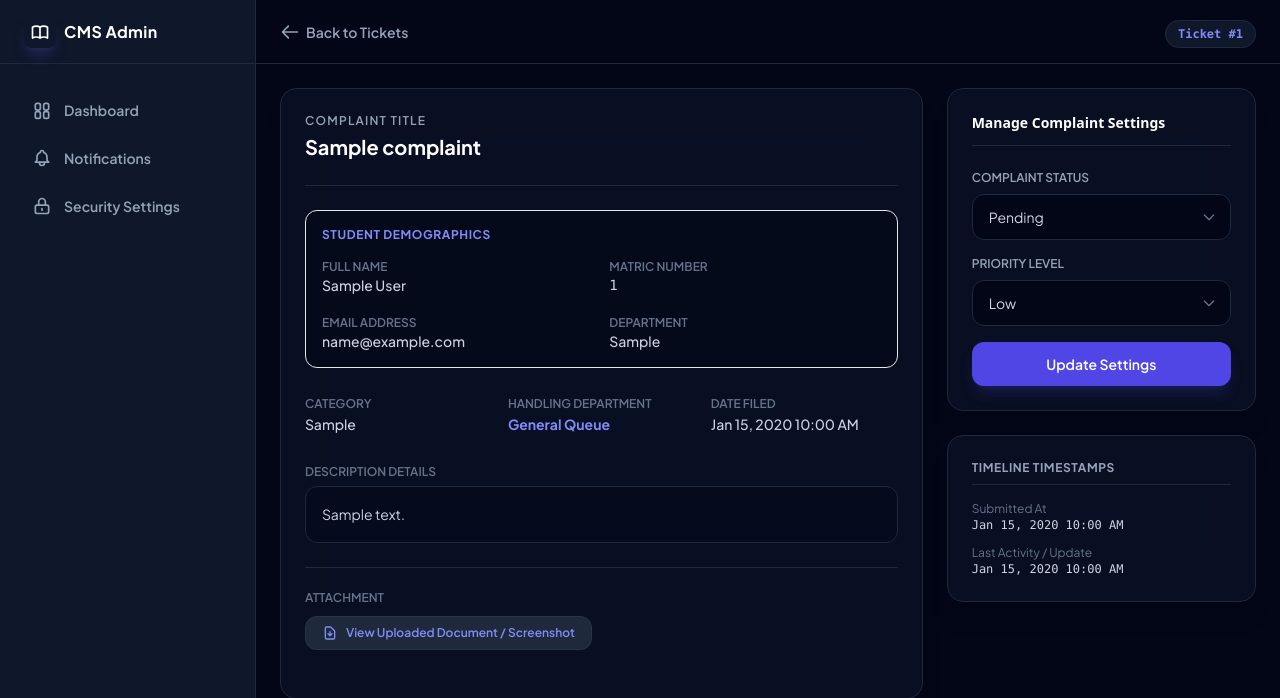
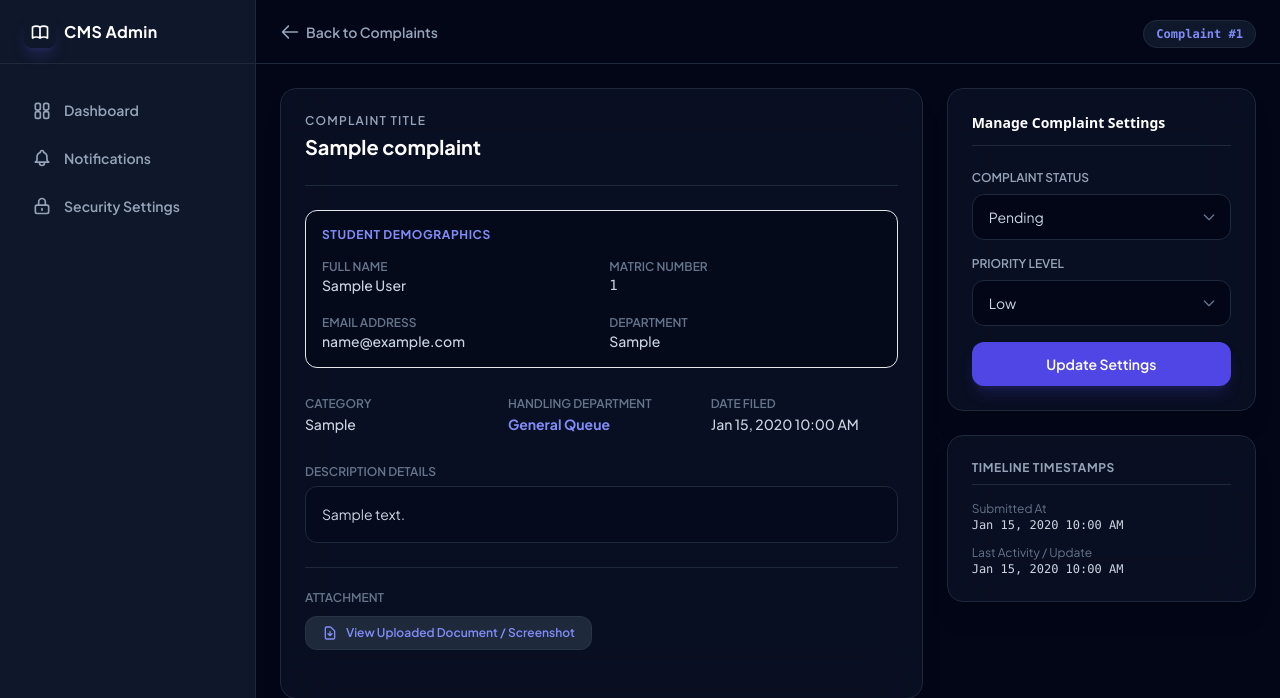
Before and after one commit to MarvelousAnthony/student-complaint-management-system, a PHP site: page /view_complaint_admin.php?id=1 in a window 1280 px wide. Shown: the top 698 px of the page. Run offline with PHP 8.4, Linux system fonts and the light colour scheme; the visitor is signed in with stand-in values (Sample User, id 1); tables that the repository leaves empty hold one stand-in row (values such as "Sample post"); some libraries are stand-ins or nearby versions.

Commit message:
fix: resolve binding argument mismatch error in process_complaint.php and clean up lingering ticket terminology references

```diff
--- a/admin_dashboard.php
+++ b/admin_dashboard.php
@@ -105,7 +105,7 @@ $where_clauses = [];
 $params = [];
 $types = "";
 
-// If the logged-in user is a regular admin (not super_admin), restrict to their department or unassigned tickets
+// If the logged-in user is a regular admin (not super_admin), restrict to their department or unassigned complaints
 if ($admin_role === 'admin') {
     // Get the logged in admin's department
     $admin_dept = $_SESSION['department'] ?? '';
--- a/process_complaint.php
+++ b/process_complaint.php
@@ -156,7 +156,7 @@ try {
         VALUES (?, ?, ?, ?, ?, 'pending', ?, ?)
     ";
     $stmt = mysqli_prepare($conn, $insert_query);
-    mysqli_stmt_bind_param($stmt, "isssssss", $student_id, $title, $description, $category, $priority, $attachment_path, $assigned_dept);
+    mysqli_stmt_bind_param($stmt, "issssss", $student_id, $title, $description, $category, $priority, $attachment_path, $assigned_dept);
     mysqli_stmt_execute($stmt);
 
     // Retrieve the ID of the new complaint
@@ -184,7 +184,7 @@ try {
     // Commit Transaction
     mysqli_commit($conn);
 
-    $_SESSION['success'] = "Complaint ticket #{$complaint_id} has been successfully submitted and routed to administrators.";
+    $_SESSION['success'] = "Complaint #{$complaint_id} has been successfully submitted and routed to administrators.";
     header("Location: student_dashboard.php");
     exit();
 
--- a/submit_complaint.php
+++ b/submit_complaint.php
@@ -299,7 +299,7 @@ unset($_SESSION['error']);
                             </a>
                             <button type="submit"
                                 class="px-6 py-3 bg-indigo-600 hover:bg-indigo-500 text-white rounded-xl shadow-lg shadow-indigo-600/20 text-sm font-semibold transition-all active:scale-[0.98]">
-                                Submit Ticket
+                                Submit Complaint
                             </button>
                         </div>
                     </form>
--- a/view_complaint_admin.php
+++ b/view_complaint_admin.php
@@ -73,12 +73,12 @@ if ($_SERVER['REQUEST_METHOD'] === 'POST' && isset($_POST['action']) && $_POST['
         }
 
         mysqli_commit($conn);
-        $_SESSION['success'] = "Ticket status and priority successfully updated.";
+        $_SESSION['success'] = "Complaint status and priority successfully updated.";
 
     } catch (Exception $e) {
         mysqli_rollback($conn);
         error_log("Failed to update status/priority: " . $e->getMessage());
-        $_SESSION['error'] = "Failed to update ticket parameters. Please try again.";
+        $_SESSION['error'] = "Failed to update complaint parameters. Please try again.";
     }
 
     header("Location: view_complaint_admin.php?id=" . $complaint_id);
@@ -129,7 +129,7 @@ if ($_SERVER['REQUEST_METHOD'] === 'POST' && isset($_POST['action']) && $_POST['
 
         // B. Insert automated comment message to chat log
         $label = empty($assigned_dept) ? "Unassigned" : "the '{$assigned_dept}' Department";
-        $log_message = "📢 System Note: Ticket assigned to {$label} by Admin {$admin_name}.";
+        $log_message = "📢 System Note: Complaint assigned to {$label} by Admin {$admin_name}.";
 
         $msg_query = "INSERT INTO messages (complaint_id, sender_id, message_text) VALUES (?, ?, ?)";
         $msg_stmt = mysqli_prepare($conn, $msg_query);
@@ -155,12 +155,12 @@ if ($_SERVER['REQUEST_METHOD'] === 'POST' && isset($_POST['action']) && $_POST['
         }
 
         mysqli_commit($conn);
-        $_SESSION['success'] = "Ticket successfully assigned/routed.";
+        $_SESSION['success'] = "Complaint successfully assigned/routed.";
 
     } catch (Exception $e) {
         mysqli_rollback($conn);
-        error_log("Failed to update ticket assignment: " . $e->getMessage());
-        $_SESSION['error'] = "Failed to route ticket. Please try again.";
+        error_log("Failed to update complaint assignment: " . $e->getMessage());
+        $_SESSION['error'] = "Failed to route complaint. Please try again.";
     }
 
     header("Location: view_complaint_admin.php?id=" . $complaint_id);
@@ -254,7 +254,7 @@ try {
 
     if (!$complaint = mysqli_fetch_assoc($result)) {
         mysqli_stmt_close($stmt);
-        $_SESSION['error'] = "Complaint ticket not found.";
+        $_SESSION['error'] = "Complaint not found.";
         header("Location: admin_dashboard.php");
         exit();
     }
@@ -405,14 +405,14 @@ unset($_SESSION['success'], $_SESSION['error']);
                     <svg xmlns="http://www.w3.org/2000/svg" class="h-5 w-5 mr-1.5" fill="none" viewBox="0 0 24 24" stroke="currentColor">
                         <path stroke-linecap="round" stroke-linejoin="round" stroke-width="2" d="M10 19l-7-7m0 0l7-7m-7 7h18" />
                     </svg>
-                    Back to Tickets
+                    Back to Complaints
                 </a>
             </div>
 
-            <!-- Ticket ID Header badge -->
+            <!-- Complaint ID Header badge -->
             <div>
                 <span class="text-xs px-3 py-1.5 bg-slate-900 border border-slate-800 text-indigo-400 rounded-full font-mono font-semibold">
-                    Ticket #<?php echo $complaint['id']; ?>
+                    Complaint #<?php echo $complaint['id']; ?>
                 </span>
             </div>
         </header>
@@ -500,7 +500,7 @@ unset($_SESSION['success'], $_SESSION['error']);
 
                 <!-- Left 2 Columns: Complaint & Chat -->
                 <div class="lg:col-span-2 space-y-6">
-                    <!-- Ticket Details Card -->
+                    <!-- Complaint Details Card -->
                     <div class="bg-slate-900/60 border border-slate-800 rounded-2xl shadow-xl p-6 backdrop-blur-xl">
                         <!-- Upper Detail Title -->
                         <div class="pb-6 border-b border-slate-800">
@@ -508,7 +508,7 @@ unset($_SESSION['success'], $_SESSION['error']);
                             <h2 class="text-xl font-bold text-white mt-1"><?php echo htmlspecialchars($complaint['title']); ?></h2>
                         </div>
 
-                        <!-- Ticket Body & Student info -->
+                        <!-- Complaint Body & Student info -->
                         <div class="py-6 space-y-6">
                             <!-- Student Details Box -->
                             <div class="bg-slate-950/50 rounded-xl p-4 border border-slate-850">
```
Also changed, not shown: view_complaint_student.php (+4 -4 lines).
